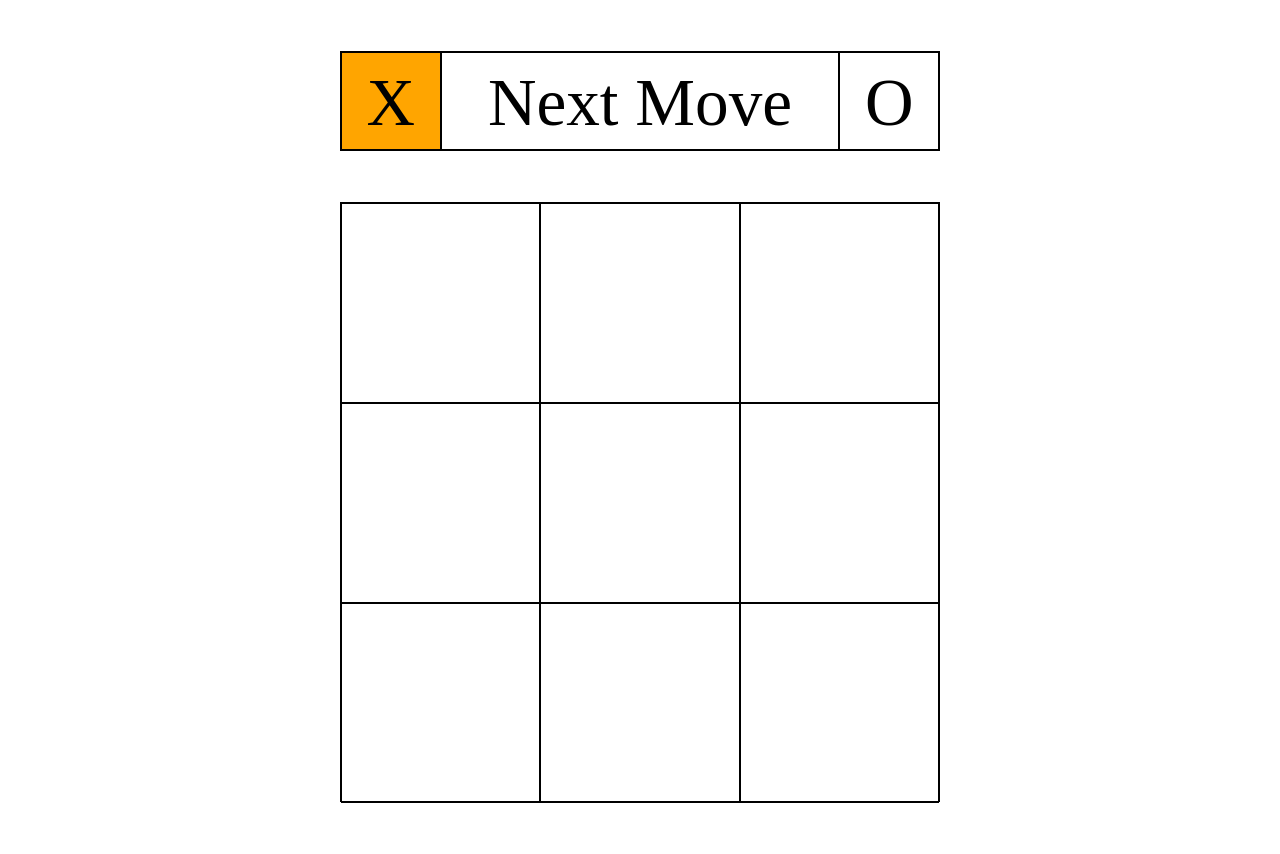
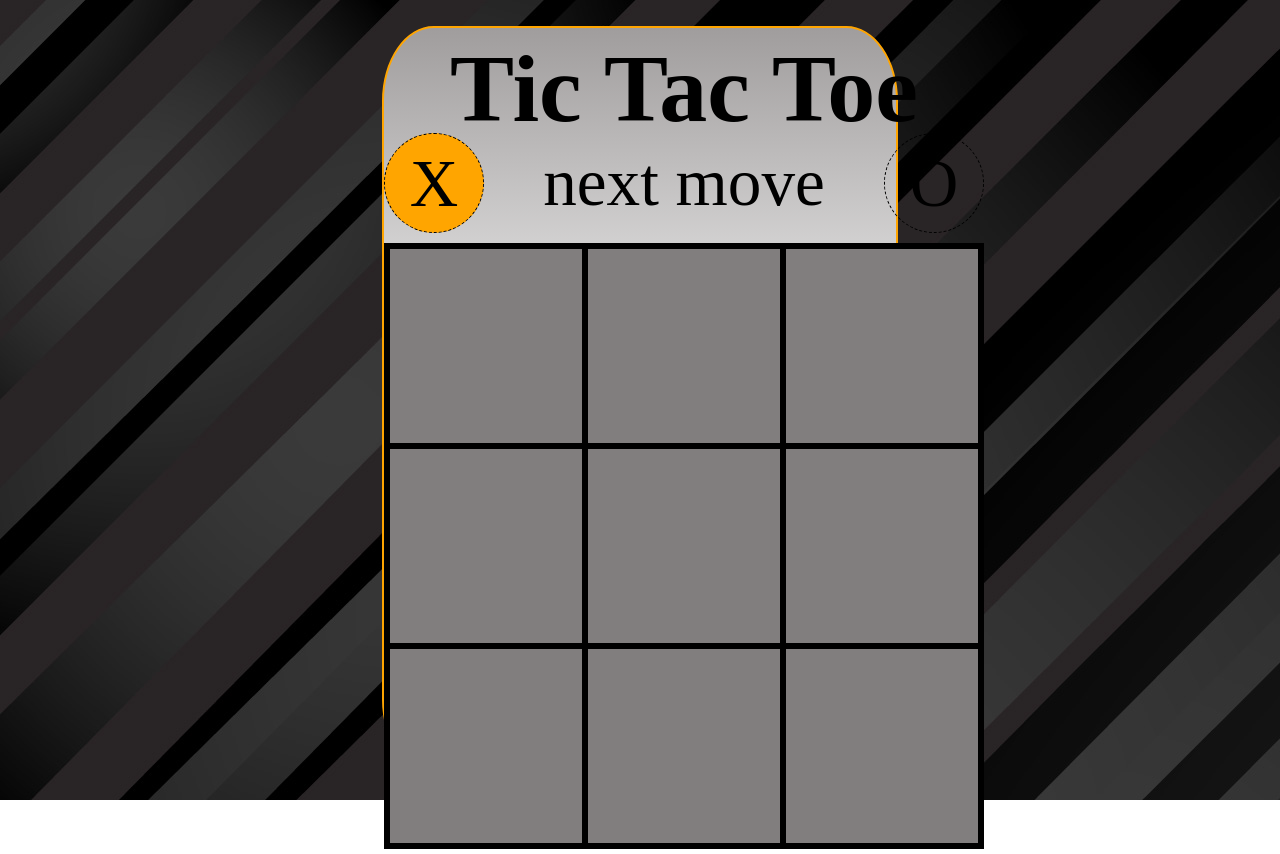
Before and after one commit to ChristianHarris-1/react-projects, a React (Vite) app in the folder tic-tac-toe/: page / in a window 1280 px wide. After the commit the page ends 800 px from the top, so only its background shows below. Built offline with nearby package versions, Linux system fonts and the light colour scheme.

Commit message:
Adding title and styles to the game

```diff
--- a/tic-tac-toe/src/App.css
+++ b/tic-tac-toe/src/App.css
@@ -6,6 +6,25 @@
 body {
     width: 100%;
     height: 100%;
+    background-image: url(assets/diagonalBackground.jpeg);
+    position: fixed;
+}
+
+#root {
+    width: 40%;
+    height: 93%;
+    margin: 2% auto;
+    background: linear-gradient(rgb(160, 157, 157), whitesmoke,rgb(160, 157, 157));
+    position: relative;
+    border-radius: 10%;
+    border: 2px solid orange;
+}
+
+h1 {
+    margin: 1% auto 0 auto;
+    text-align: center;
+    font-size: 600%;
+    font-family: cursive;
 }
 
 .boardRow, .playerInfoBoard {
@@ -14,20 +33,20 @@
 
 .board, .boardSquare, .playerInfoBoard, .playerMessage, .playerIcon {
     box-sizing: border-box;
-    border: 1px solid black;
 }
 
 .board, .playerInfoBoard {
-    margin: 4% auto;
+    margin: 0 auto 2% auto;
 }
 
 .board {
     width: 600px;
-    height: 600px;
+    height: 606px;
+    border: 3px solid black;
 }
 
 
-.playerInfoBoard {
+.playerInfoBoard, h1 {
     width: 600px;
     height: 100px;
 }
@@ -41,6 +60,9 @@
     height: 200px;
     line-height: 200px;
     font-size: 600%;
+    border: 3px solid black;
+    border-collapse: collapse;
+    background-color: rgb(129, 126, 126);
 }
 
 .playerMessage, .playerIcon {
@@ -57,6 +79,8 @@
 
 .playerIcon {
     width: 100px;
+    border-radius: 100%;
+    border: 1px dashed black;
 }
 
 .currentPlayer {
--- a/tic-tac-toe/src/App.jsx
+++ b/tic-tac-toe/src/App.jsx
@@ -18,7 +18,7 @@
   )
   const [gameOver, setGameOver] = React.useState(false);
   const [currentMoveValue, setCurrentMoveValue] = React.useState('O');
-  const [currentPlayerMessage, setCurrentPlayerMessage] = React.useState('Next Move')
+  const [currentPlayerMessage, setCurrentPlayerMessage] = React.useState('next move')
 
   React.useEffect(() =>
     checkWin()
@@ -67,6 +67,7 @@
 
   return (
     <>
+      <h1>Tic Tac Toe</h1>
       <PlayerInfoBoard currentPlayerMessage={currentPlayerMessage} currentPlayer={currentMoveValue}/>
       <Board gameState={gameState} onMakeMove={onMakeMove}/>
     </>
```
Also changed, not shown: tic-tac-toe/src/assets/diagonalBackground.jpeg (added).
